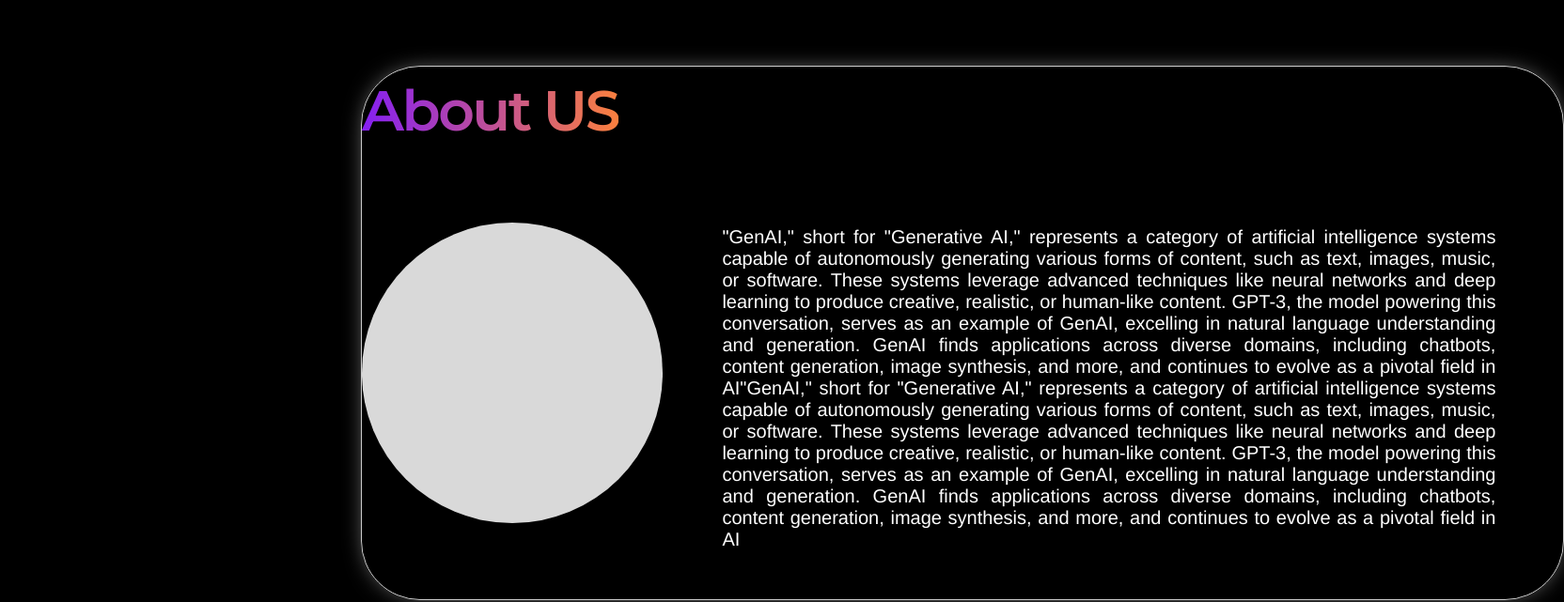
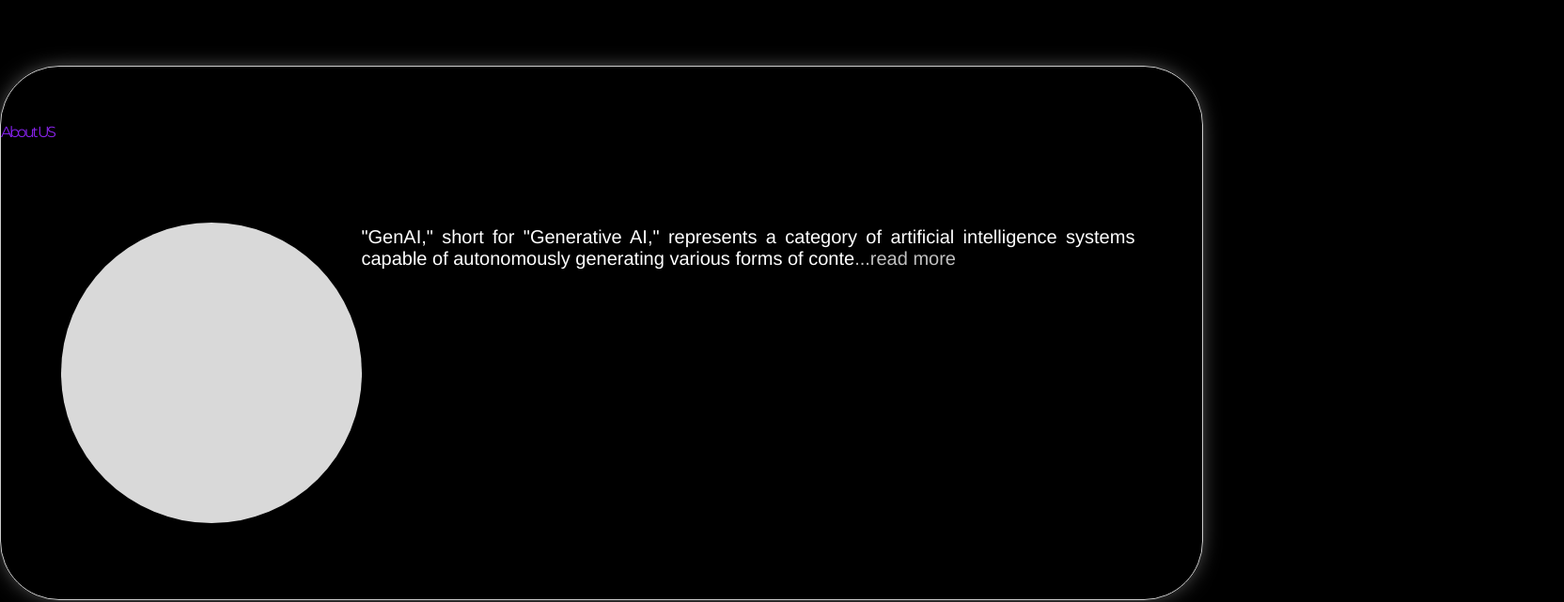
Before and after one commit to GenAiHack23/GenAIHack-Website, a React (Vite) app: page / in a window 1280 px wide. Shown: the part 869-1510 px from the top of the page at 94% size, 1664 px wide, since content can reach past the window. Built offline with nearby package versions, Linux system fonts and the light colour scheme.

Commit message:
alignment issues

```diff
--- a/src/App.jsx
+++ b/src/App.jsx
@@ -3,15 +3,17 @@
 import Home from "./views/Home";
 import Footer from "./components/Footer";
 import OurExpert from "./components/OurExpert";
-import AboutUs from "./views/AboutUs";
+// import AboutUs from "./views/AboutUs";
 import { Characteristics } from "./components/Characteristics";
 import Timeline from "./components/Timeline";
+import AboutUs from "./views/about_us";
 
 export default function App() {
   return (
     <div>
       <Navbar />
       <Home />
+      {/* <AboutUs /> */}
       <AboutUs />
       <Characteristics />
       <OurExpert />
--- a/src/views/about-us.css
+++ b/src/views/about-us.css
@@ -1,7 +1,7 @@
 /* Default styles for larger screens */
 .frame {
   height: 30%;
-  margin-left: 30%;
+  /* margin-left: 30%; */
   width: 100%;
   display: flex;
   justify-content: center;
@@ -70,6 +70,7 @@
   position: absolute;
   top: 166px;
   width: 320px;
+  margin-left: 4rem;
 }
 
 .frame .heading2 {
@@ -140,3 +141,21 @@
     width: 22%;
   }
 }
+
+.heading {
+  -webkit-background-clip: text !important;
+  -webkit-text-fill-color: transparent;
+  background: linear-gradient(
+    90deg,
+    rgb(133, 31, 242) 0%,
+    rgb(250, 128, 62) 100%
+  );
+  background-clip: text;
+  color: transparent;
+  font-family: "Montserrat", sans-serif;
+
+  letter-spacing: -2.48px;
+  line-height: 75px;
+  /* top: 3rem; */
+  margin-top: 2rem;
+}
--- a/src/views/about_us.jsx
+++ b/src/views/about_us.jsx
@@ -21,20 +21,27 @@
   return (
     <div className="frame">
       <div className="group2">
-                <div className="overlap-group2">
+        <div className="overlap-group2 text-center ">
           <p className="genai-short-for">
             <ReadMore>
-                        "GenAI," short for "Generative AI," represents a category of artificial intelligence systems
-                        capable of autonomously generating various forms of content, such as text, images, music, or software. These
-                        systems leverage advanced techniques like neural networks and deep learning to produce creative, realistic,
-                        or human-like content. GPT-3, the model powering this conversation, serves as an example of GenAI, excelling
-                        in natural language understanding and generation. GenAI finds applications across diverse domains, including
-                        chatbots, content generation, image synthesis, and more, and continues to evolve as a pivotal field in
+              "GenAI," short for "Generative AI," represents a category of
+              artificial intelligence systems capable of autonomously generating
+              various forms of content, such as text, images, music, or
+              software. These systems leverage advanced techniques like neural
+              networks and deep learning to produce creative, realistic, or
+              human-like content. GPT-3, the model powering this conversation,
+              serves as an example of GenAI, excelling in natural language
+              understanding and generation. GenAI finds applications across
+              diverse domains, including chatbots, content generation, image
+              synthesis, and more, and continues to evolve as a pivotal field in
               AI.
             </ReadMore>
           </p>
           <div className="ellipse" />
-                    <div className="heading2">About US</div>
+          {/* <div className="heading2">About US</div> */}
+          <div className="heading text-3xl md:text-5xl lg:text-7xl font-extrabold">
+            About US
+          </div>
         </div>
       </div>
     </div>
```
Lines whose indentation alone changed are shown as unchanged.
